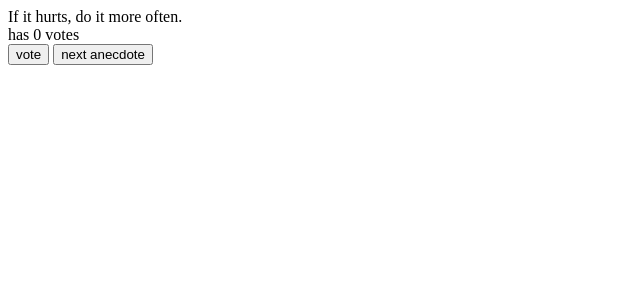
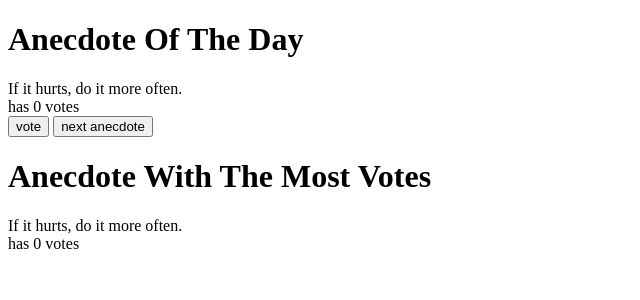
Before and after one commit to FitriRibbit/vitejs-vite-3ojmdb_for_react_project1.1_1.2, a React (Vite) app: page / in a window 1280 px wide. Shown: the top 300 px of the page, without its empty margins (0-640 px from the left). Built offline with nearby package versions, Linux system fonts and the light colour scheme.

Commit message:
1 file modified

```diff
--- a/src/App.jsx
+++ b/src/App.jsx
@@ -8,6 +8,13 @@ const Display = (props) => (
 
 const Button = (props) => (
   <button onClick={props.handleClick}>{props.text}</button>
+);
+
+const MostVotes = (props) => (
+  <div>
+    <div>{props.anecdotes} </div>
+    <div>has {props.max} votes</div>
+  </div>
 );
 
 const App = () => {
@@ -24,30 +31,33 @@ const App = () => {
 
   const [selected, setSelected] = useState(0);
   const [points, setVote] = useState(new Uint8Array(8));
-  const [mostVoted, setMostVoted] = useState("");
 
   const handleAnecdote = () => {
-    setSelected(Math.floor(Math.random() * anecdotes.length))
-  }
+    setSelected(Math.floor(Math.random() * anecdotes.length));
+  };
 
   const handleVote = () => {
-    const copy = {...points};
+    const copy = [...points];
     copy[selected] += 1;
-    setVote(copy)
-    if (copy[selected] > copy[mostVoted]) {
-      setMostVoted[selected]
-    }
+    setVote(copy);
+  };
+
+  const max = Math.max(...points);
+  if (max === 0) {
+    <p>There still 0 vote</p>
   }
+    const index = points.indexOf(max);
 
   return (
     <div>
+      <h1>Anecdote Of The Day</h1>
       <Display selected={anecdotes[selected]} />
       <Display text1="has" selected={points[selected]} text2="votes" />
       <Button handleClick={handleVote} text="vote" />
       <nbsp /> <nbsp />
       <Button handleClick={handleAnecdote} text="next anecdote" />
-      <Display selected={anecdotes[mostVoted]} />
-
+      <h1>Anecdote With The Most Votes</h1>
+      <MostVotes anecdotes={anecdotes[index]} max={max} />
     </div>
   );
 };
```
